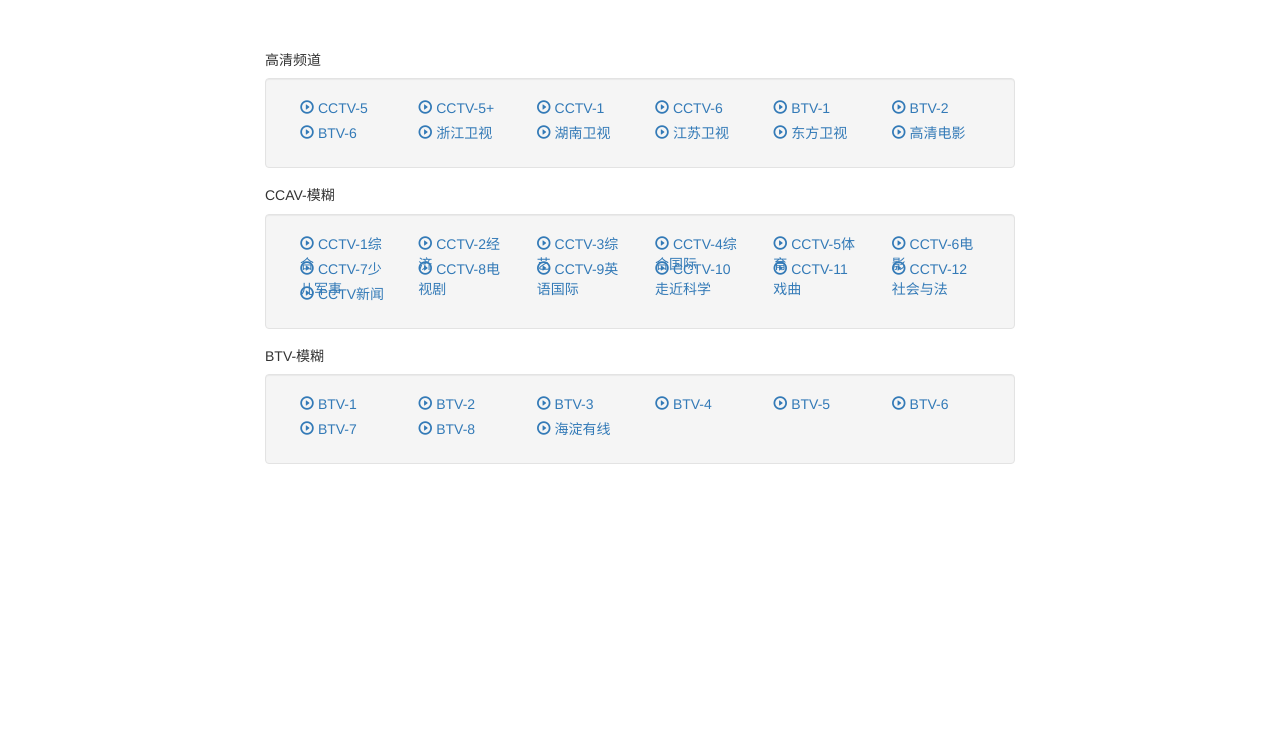
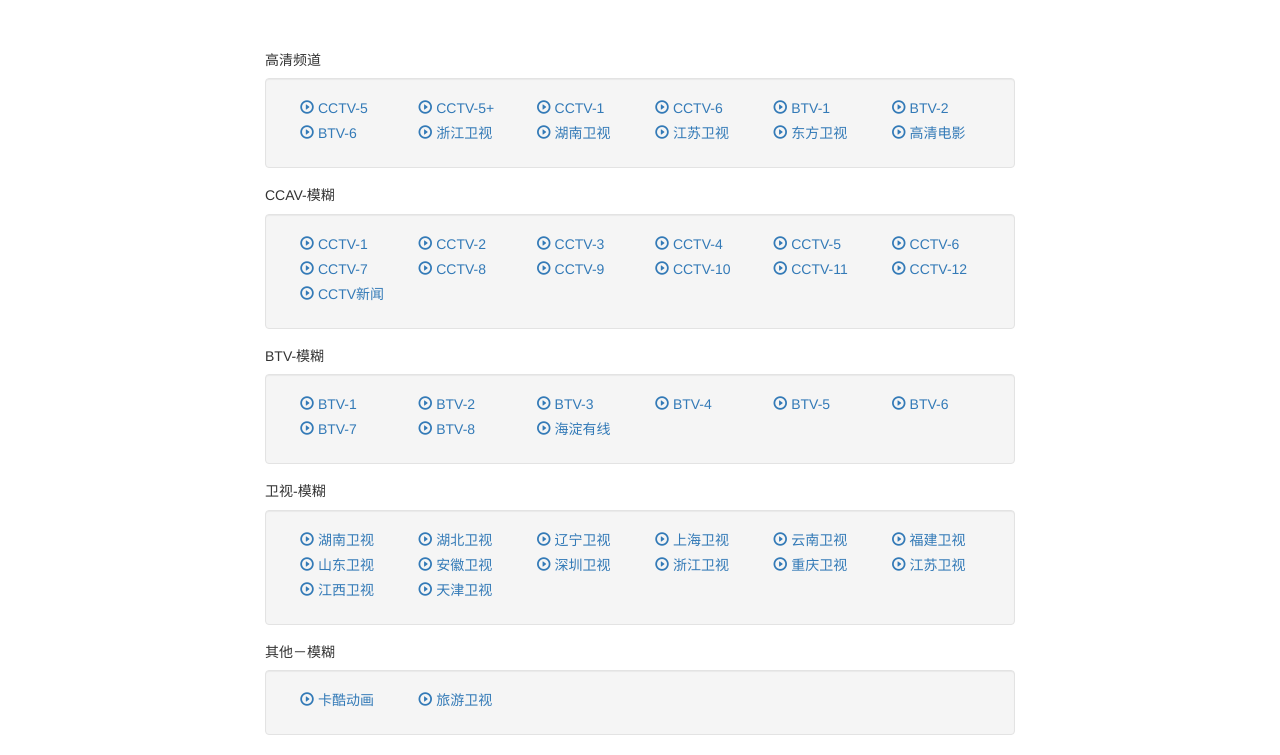
Before and after one commit to 2hu12/iptv-for-mac, a plain HTML site: page index.html in a window 1280 px wide. Shown: the part 57-812 px from the top of the page. Drawn offline with nearby package versions, Linux system fonts and the light colour scheme.

Commit message:
5th page commit

```diff
--- a/index.html
+++ b/index.html
@@ -102,18 +102,18 @@
 
       <h5>CCAV-模糊</h5>
       <div class="well">
-        <a href="rtsp://officetv.bupt.edu.cn/CCTV-1" class="col-md-2"><span class="glyphicon glyphicon-play-circle"></span> CCTV-1综合</a>
-        <a href="rtsp://officetv.bupt.edu.cn/CCTV-2" class="col-md-2"><span class="glyphicon glyphicon-play-circle"></span> CCTV-2经济</a>
-        <a href="rtsp://officetv.bupt.edu.cn/CCTV-3" class="col-md-2"><span class="glyphicon glyphicon-play-circle"></span> CCTV-3综艺</a>
-        <a href="rtsp://officetv.bupt.edu.cn/CCTV-4" class="col-md-2"><span class="glyphicon glyphicon-play-circle"></span> CCTV-4综合国际</a>
-        <a href="rtsp://officetv.bupt.edu.cn/CCTV-5" class="col-md-2"><span class="glyphicon glyphicon-play-circle"></span> CCTV-5体育</a>
-        <a href="rtsp://officetv.bupt.edu.cn/CCTV-6" class="col-md-2"><span class="glyphicon glyphicon-play-circle"></span> CCTV-6电影</a>
-        <a href="rtsp://officetv.bupt.edu.cn/CCTV-7" class="col-md-2"><span class="glyphicon glyphicon-play-circle"></span> CCTV-7少儿军事</a>
-        <a href="rtsp://officetv.bupt.edu.cn/CCTV-8" class="col-md-2"><span class="glyphicon glyphicon-play-circle"></span> CCTV-8电视剧</a>
-        <a href="rtsp://officetv.bupt.edu.cn/CCTV-9" class="col-md-2"><span class="glyphicon glyphicon-play-circle"></span> CCTV-9英语国际</a>
-        <a href="rtsp://officetv.bupt.edu.cn/CCTV-10" class="col-md-2"><span class="glyphicon glyphicon-play-circle"></span> CCTV-10走近科学</a>
-        <a href="rtsp://officetv.bupt.edu.cn/CCTV-11" class="col-md-2"><span class="glyphicon glyphicon-play-circle"></span> CCTV-11戏曲</a>
-        <a href="rtsp://officetv.bupt.edu.cn/CCTV-12" class="col-md-2"><span class="glyphicon glyphicon-play-circle"></span> CCTV-12社会与法</a>
+        <a href="rtsp://officetv.bupt.edu.cn/CCTV-1" class="col-md-2"><span class="glyphicon glyphicon-play-circle"></span> CCTV-1</a>
+        <a href="rtsp://officetv.bupt.edu.cn/CCTV-2" class="col-md-2"><span class="glyphicon glyphicon-play-circle"></span> CCTV-2</a>
+        <a href="rtsp://officetv.bupt.edu.cn/CCTV-3" class="col-md-2"><span class="glyphicon glyphicon-play-circle"></span> CCTV-3</a>
+        <a href="rtsp://officetv.bupt.edu.cn/CCTV-4" class="col-md-2"><span class="glyphicon glyphicon-play-circle"></span> CCTV-4</a>
+        <a href="rtsp://officetv.bupt.edu.cn/CCTV-5" class="col-md-2"><span class="glyphicon glyphicon-play-circle"></span> CCTV-5</a>
+        <a href="rtsp://officetv.bupt.edu.cn/CCTV-6" class="col-md-2"><span class="glyphicon glyphicon-play-circle"></span> CCTV-6</a>
+        <a href="rtsp://officetv.bupt.edu.cn/CCTV-7" class="col-md-2"><span class="glyphicon glyphicon-play-circle"></span> CCTV-7</a>
+        <a href="rtsp://officetv.bupt.edu.cn/CCTV-8" class="col-md-2"><span class="glyphicon glyphicon-play-circle"></span> CCTV-8</a>
+        <a href="rtsp://officetv.bupt.edu.cn/CCTV-9" class="col-md-2"><span class="glyphicon glyphicon-play-circle"></span> CCTV-9</a>
+        <a href="rtsp://officetv.bupt.edu.cn/CCTV-10" class="col-md-2"><span class="glyphicon glyphicon-play-circle"></span> CCTV-10</a>
+        <a href="rtsp://officetv.bupt.edu.cn/CCTV-11" class="col-md-2"><span class="glyphicon glyphicon-play-circle"></span> CCTV-11</a>
+        <a href="rtsp://officetv.bupt.edu.cn/CCTV-12" class="col-md-2"><span class="glyphicon glyphicon-play-circle"></span> CCTV-12</a>
         <a href="rtsp://officetv.bupt.edu.cn/CCTV-news" class="col-md-2"><span class="glyphicon glyphicon-play-circle"></span> CCTV新闻</a>
       </div>
 
@@ -128,6 +128,30 @@
         <a href="rtsp://officetv.bupt.edu.cn/BTV-7" class="col-md-2"><span class="glyphicon glyphicon-play-circle"></span> BTV-7</a>
         <a href="rtsp://officetv.bupt.edu.cn/BTV-8" class="col-md-2"><span class="glyphicon glyphicon-play-circle"></span> BTV-8</a>
         <a href="rtsp://officetv.bupt.edu.cn/BTV-9" class="col-md-2"><span class="glyphicon glyphicon-play-circle"></span> 海淀有线</a>
+      </div>
+
+      <h5>卫视-模糊</h5>
+      <div class="well">
+        <a href="rtsp://officetv.bupt.edu.cn/HNWS" class="col-md-2"><span class="glyphicon glyphicon-play-circle"></span> 湖南卫视</a>
+        <a href="rtsp://officetv.bupt.edu.cn/HBWS" class="col-md-2"><span class="glyphicon glyphicon-play-circle"></span> 湖北卫视</a>
+        <a href="rtsp://officetv.bupt.edu.cn/LNWS" class="col-md-2"><span class="glyphicon glyphicon-play-circle"></span> 辽宁卫视</a>
+        <a href="rtsp://officetv.bupt.edu.cn/SHWS" class="col-md-2"><span class="glyphicon glyphicon-play-circle"></span> 上海卫视</a>
+        <a href="rtsp://officetv.bupt.edu.cn/YNWS" class="col-md-2"><span class="glyphicon glyphicon-play-circle"></span> 云南卫视</a>
+        <a href="rtsp://officetv.bupt.edu.cn/FJWS" class="col-md-2"><span class="glyphicon glyphicon-play-circle"></span> 福建卫视</a>
+        <a href="rtsp://officetv.bupt.edu.cn/SDWS" class="col-md-2"><span class="glyphicon glyphicon-play-circle"></span> 山东卫视</a>
+        <a href="rtsp://officetv.bupt.edu.cn/AHWS" class="col-md-2"><span class="glyphicon glyphicon-play-circle"></span> 安徽卫视</a>
+        <a href="rtsp://officetv.bupt.edu.cn/SZWS" class="col-md-2"><span class="glyphicon glyphicon-play-circle"></span> 深圳卫视</a>
+        <a href="rtsp://officetv.bupt.edu.cn/ZJWS" class="col-md-2"><span class="glyphicon glyphicon-play-circle"></span> 浙江卫视</a>
+        <a href="rtsp://officetv.bupt.edu.cn/CQWS" class="col-md-2"><span class="glyphicon glyphicon-play-circle"></span> 重庆卫视</a>
+        <a href="rtsp://officetv.bupt.edu.cn/JSWS" class="col-md-2"><span class="glyphicon glyphicon-play-circle"></span> 江苏卫视</a>
+        <a href="rtsp://officetv.bupt.edu.cn/JXWS" class="col-md-2"><span class="glyphicon glyphicon-play-circle"></span> 江西卫视</a>
+        <a href="rtsp://officetv.bupt.edu.cn/TJWS" class="col-md-2"><span class="glyphicon glyphicon-play-circle"></span> 天津卫视</a>
+      </div>
+
+      <h5>其他－模糊</h5>
+      <div class="well">
+        <a href="rtsp://officetv.bupt.edu.cn/KKDH" class="col-md-2"><span class="glyphicon glyphicon-play-circle"></span> 卡酷动画</a>
+        <a href="rtsp://officetv.bupt.edu.cn/LYWS" class="col-md-2"><span class="glyphicon glyphicon-play-circle"></span> 旅游卫视</a>
       </div>
     </div><!-- /.container -->
 
```
